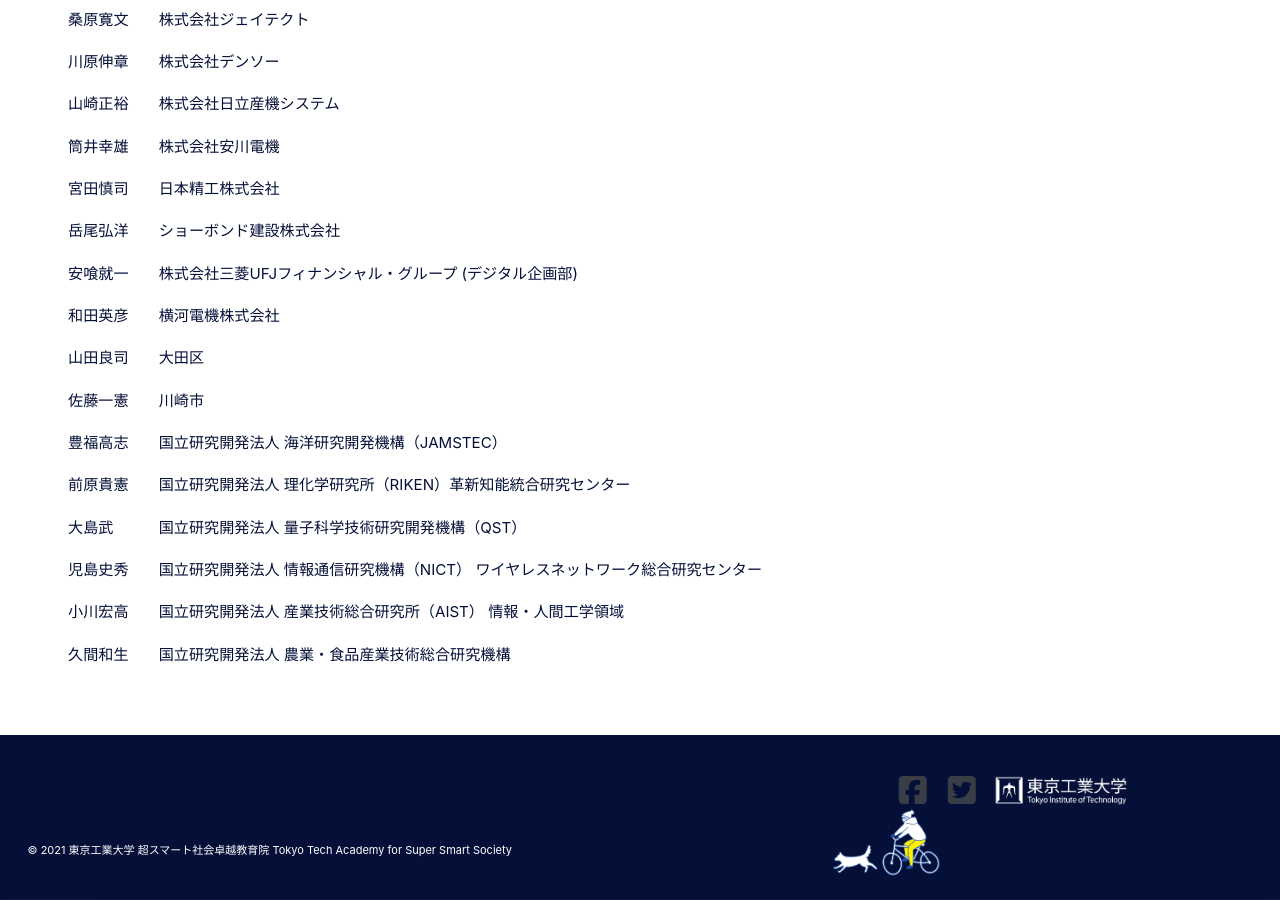
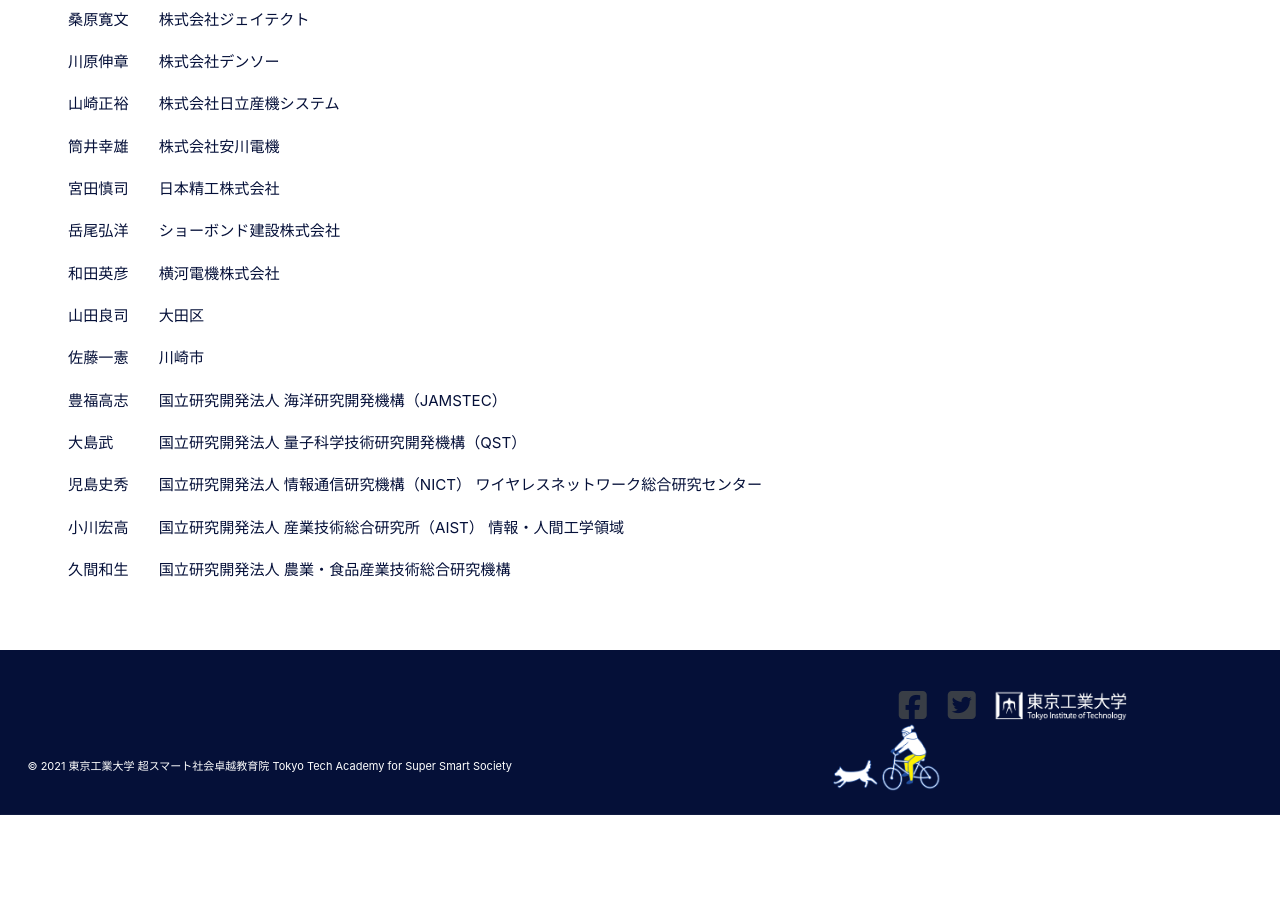
Before and after one commit to fl1d/w0ex.github.io, a Jekyll site: the page built from _pages/faculty.md, in a window 1280 px wide and 900 px high, scrolled down 9131 px. Built offline with Jekyll 4.4.1, drawn with Linux system fonts in a browser that asks for light colours; cached includes are drawn as plain includes; nearby versions of some CDN libraries; after the commit the page ends 9946 px from its top, so only the background shows below that.

Commit message:
Update faculty.md

```diff
--- a/_pages/faculty.md
+++ b/_pages/faculty.md
@@ -149,12 +149,10 @@
 筒井幸雄 |株式会社安川電機
 宮田慎司 |日本精工株式会社
 岳尾弘洋 |ショーボンド建設株式会社
-安喰就一 |株式会社三菱UFJフィナンシャル・グループ (デジタル企画部)
 和田英彦 |横河電機株式会社
 山田良司 |大田区
 佐藤一憲 |川崎市
 豊福高志 |国立研究開発法人 海洋研究開発機構（JAMSTEC）
-前原貴憲 |国立研究開発法人 理化学研究所（RIKEN）革新知能統合研究センター
 大島武 |国立研究開発法人 量子科学技術研究開発機構（QST）
 児島史秀 |国立研究開発法人 情報通信研究機構（NICT） ワイヤレスネットワーク総合研究センター
 小川宏高 |国立研究開発法人 産業技術総合研究所（AIST） 情報・人間工学領域
```
